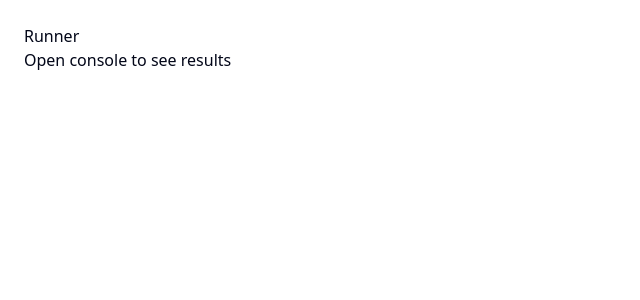
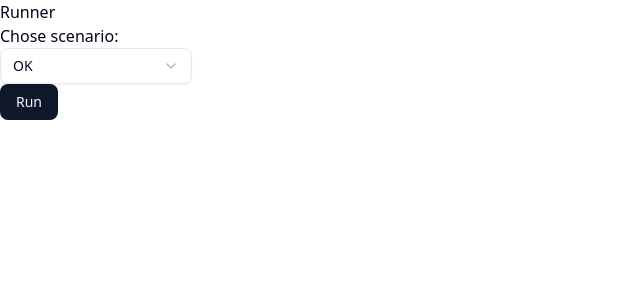
Before and after one commit to kenmaqqe/frontend-error-observatory, a Next.js app: page /Runner in a window 1280 px wide. Shown: the top 300 px of the page, without its empty margins (0-640 px from the left). Built offline with nearby package versions, Linux system fonts and the light colour scheme; no server answers.

Commit message:
create simple runner ui for run scenarios and add it to inboxestore

```diff
--- a/app/Runner/page.tsx
+++ b/app/Runner/page.tsx
@@ -1,51 +1,63 @@
 "use client";
 
-import { useEffect } from "react";
-import { httpClient, isAppError } from "../../lib/getJson";
+import { useState } from "react";
+import {
+  Select,
+  SelectContent,
+  SelectGroup,
+  SelectItem,
+  SelectLabel,
+  SelectTrigger,
+  SelectValue,
+} from "@/components/ui/select";
+import { Button } from "@/components/ui/button";
+import { httpClient, isAppError } from "@/lib/getJson";
+import { useInboxStore } from "@/lib/store/inboxStore";
 
-const scenarios = [
-  "ok",
-  "unauthorized_401",
-  "forbidden_403",
-  "server_error_500",
-  "rate_limit_429",
-  "invalid_json",
-  "slow_200",
+const items = [
+  { label: "OK", value: "ok" },
+  { label: "Unauthorized 401", value: "unauthorized_401" },
+  { label: "Forbidden 403", value: "forbidden_403" },
+  { label: "Server Error 500", value: "server_error_500" },
+  { label: "Rate Limit 429", value: "rate_limit_429" },
+  { label: "Invalid JSON", value: "invalid_json" },
+  { label: "Slow 200", value: "slow_200" },
 ];
 
-export default function RunnerPage() {
-  useEffect(() => {
-    const runScenario = async (scenario: string) => {
-      try {
-        const data = await httpClient(`/api/mock?scenario=${scenario}`, "GET", {
-          timeoutMs: 1000,
-          scenario,
-        });
-        console.log(`✅ [${scenario}] OK`, data);
-      } catch (e) {
-        if (isAppError(e)) {
-          console.log(`❌ [${scenario}] AppError`, e);
-        } else {
-          console.error(`💥 [${scenario}] NOT AppError`, e);
-        }
-      }
-    };
+const Page = () => {
+  const [value, setValue] = useState("ok");
+  const add = useInboxStore((state) => state.add);
 
-    // запускаємо по черзі з невеликою паузою
-    const runAll = async () => {
-      for (const scenario of scenarios) {
-        await runScenario(scenario);
-        await new Promise((r) => setTimeout(r, 500));
-      }
-    };
-
-    runAll();
-  }, []);
-
+  const runnerFunction = async () => {
+    try {
+      const res = await httpClient(`/api/mock?scenario=${value}`, "GET");
+      return res.data;
+    } catch (error) {
+      if (isAppError(error)) add(error);
+    }
+  };
   return (
-    <div style={{ padding: 24 }}>
+    <div>
       <h1>Runner</h1>
-      <p>Open console to see results</p>
+      <p>Chose scenario:</p>
+      <Select defaultValue={value} onValueChange={(value) => setValue(value)}>
+        <SelectTrigger className="w-full max-w-48">
+          <SelectValue />
+        </SelectTrigger>
+        <SelectContent>
+          <SelectGroup>
+            <SelectLabel>Scenarios</SelectLabel>
+            {items.map((item) => (
+              <SelectItem key={item.value} value={item.value}>
+                {item.label}
+              </SelectItem>
+            ))}
+          </SelectGroup>
+        </SelectContent>
+      </Select>
+      <Button onClick={() => runnerFunction()}>Run</Button>
     </div>
   );
-}
+};
+
+export default Page;
```
